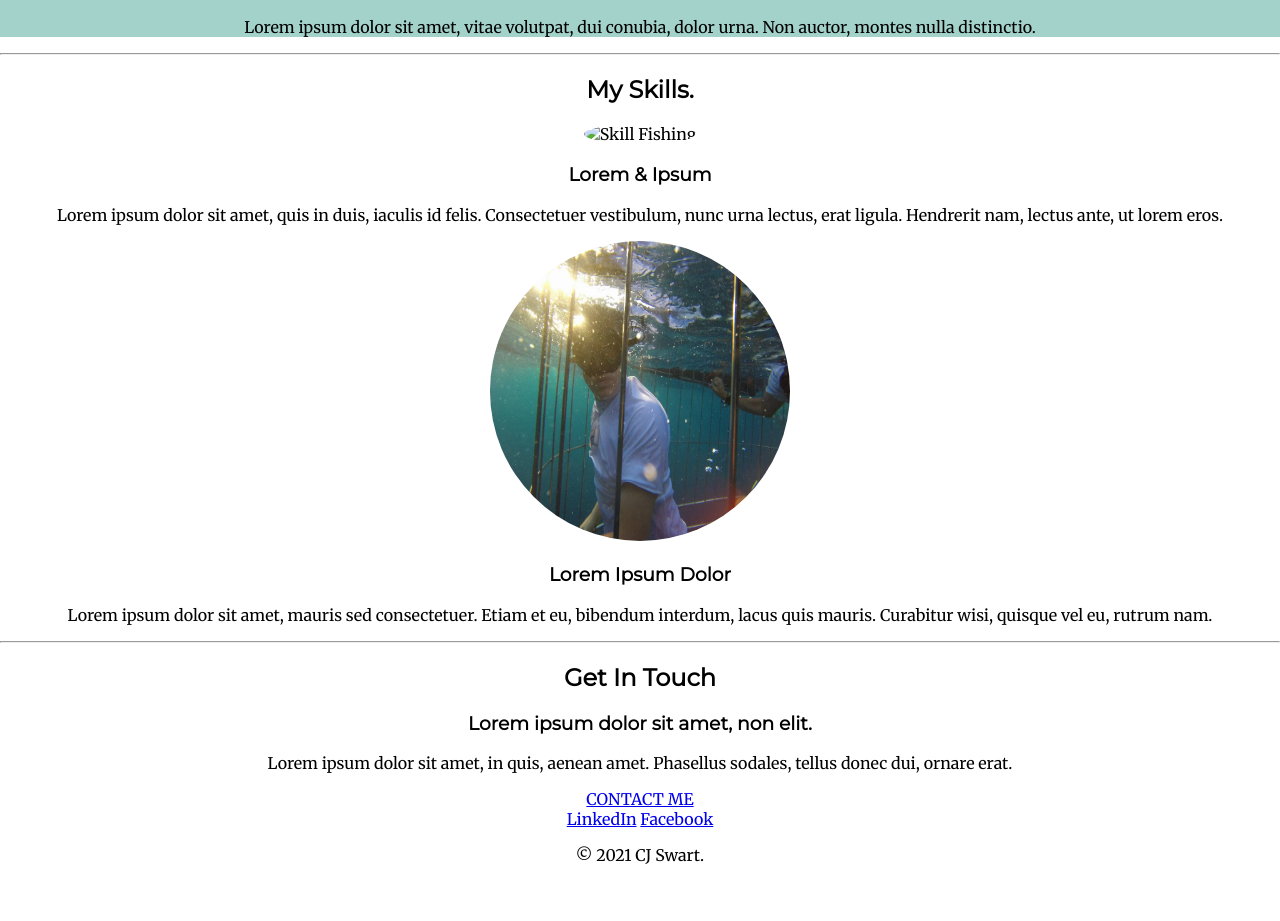
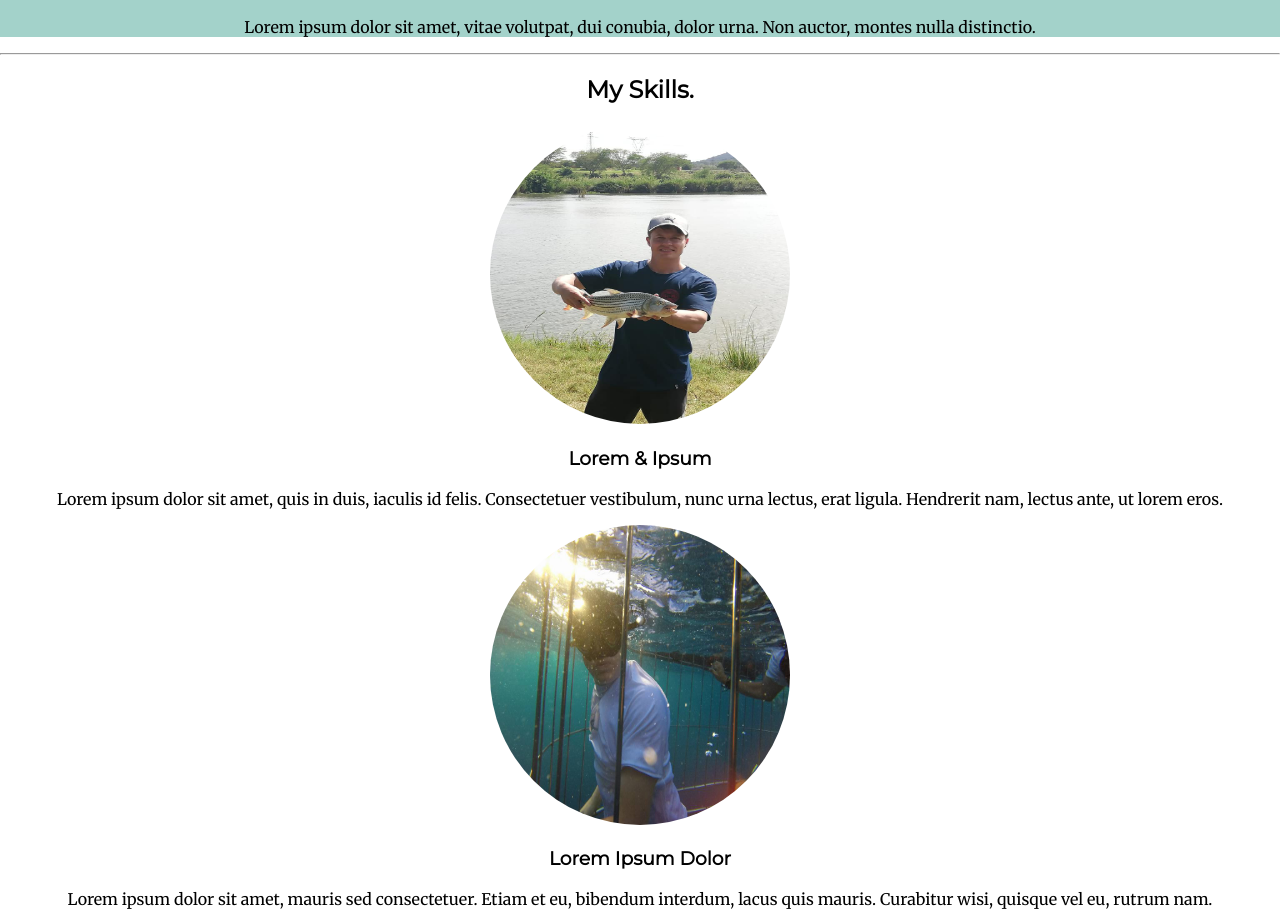
Before and after one commit to cjswart007/personal, a plain HTML site: page index.html in a window 1280 px wide. Shown: the part 921-1842 px from the top of the page. Before the commit the page ends 1802 px from the top, so only its background shows below. Drawn offline with Linux system fonts and the light colour scheme; the site is published under a folder, as on GitHub Pages, so addresses that start at the root find nothing.

Commit message:
fixed the skill1 image not displaying

```diff
--- a/index.html
+++ b/index.html
@@ -34,11 +34,7 @@
       <div class="skills">
         <h2>My Skills.</h2>
         <div class="skill-row">
-          <img
-            class="img_skill"
-            src="/images/skill1.jpeg"
-            alt="Skill Fishing"
-          />
+          <img class="img_skill" src="images/skill1.jpeg" alt="Skill Fishing" />
           <h3>Lorem & Ipsum</h3>
           <p>
             Lorem ipsum dolor sit amet, quis in duis, iaculis id felis.
```
